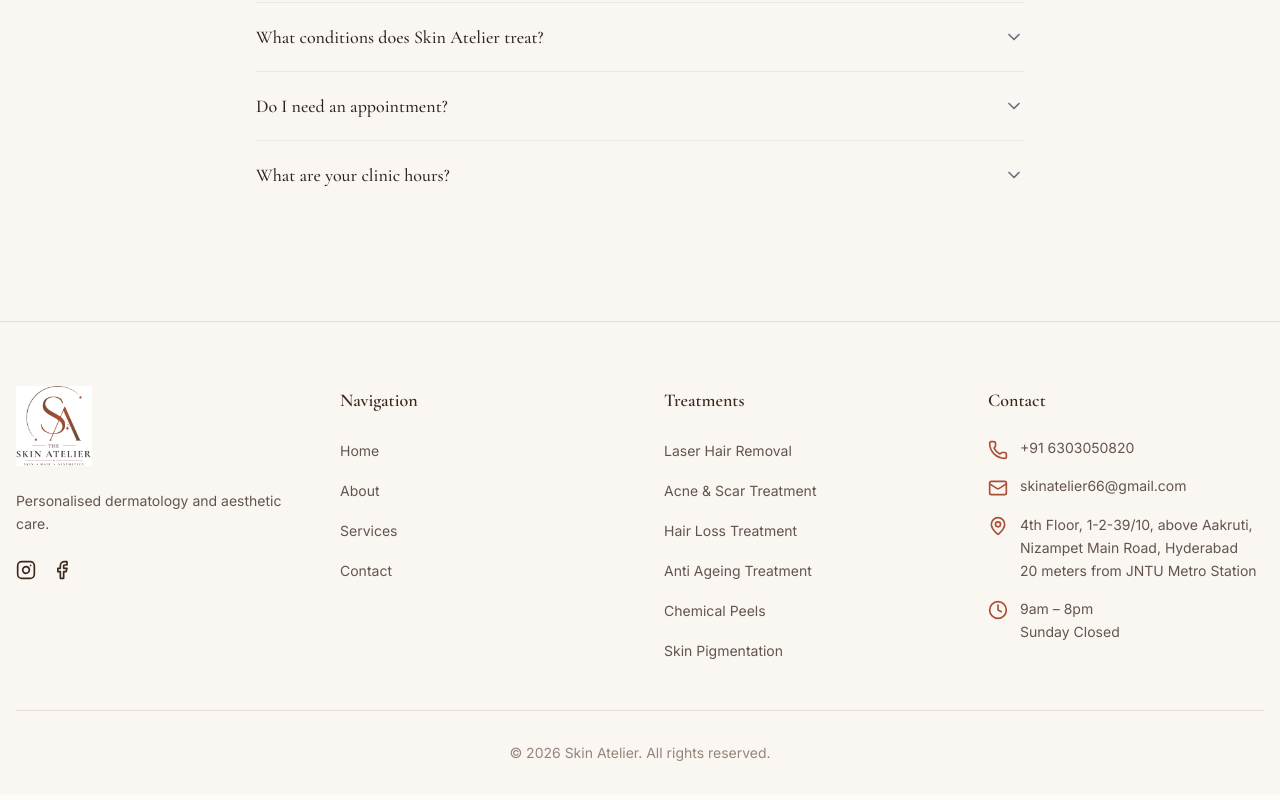
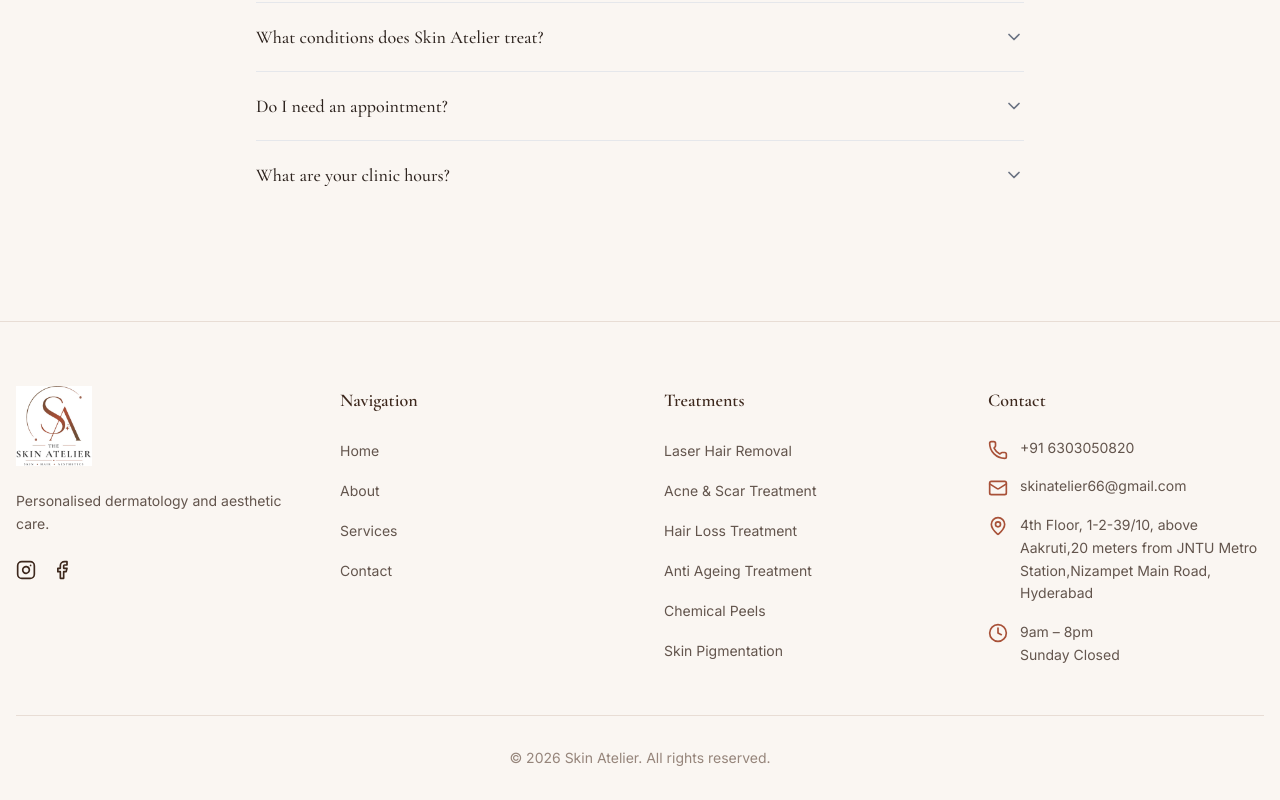
Before and after one commit to ManideepNarla22/skin-atelier, a React (Vite) app: page / in a window 1280 px wide. Shown: the part 5165-5965 px from the top of the page. Built offline with nearby package versions, Linux system fonts and the light colour scheme.

Commit message:
Update clinic address

```diff
--- a/src/components/Footer.jsx
+++ b/src/components/Footer.jsx
@@ -84,8 +84,8 @@ const Footer = () => {
               <li className="flex items-start">
                 <MapPin className="w-5 h-5 mr-3 text-accent flex-shrink-0 mt-0.5" />
                 <span className="text-text-light text-sm leading-relaxed">
-                  4th Floor, 1-2-39/10, above Aakruti, Nizampet Main Road, Hyderabad<br />
-                  20 meters from JNTU Metro Station
+                  4th Floor, 1-2-39/10, above Aakruti,20 meters from JNTU Metro Station,Nizampet Main Road, Hyderabad<br />
+
                 </span>
               </li>
               <li className="flex items-start">
--- a/src/pages/Contact.jsx
+++ b/src/pages/Contact.jsx
@@ -54,9 +54,9 @@ const Contact = () => {
                 <div>
                   <h3 className="font-serif text-xl text-stone-900 mb-2">Address</h3>
                   <p className="text-stone-600 leading-relaxed">
-                    4th Floor, 1-2-39/10, above Aakruti,<br />
+                    4th Floor, 1-2-39/10, above Aakruti,20 meters from JNTU Metro Station,<br />
                     Nizampet Main Road, Hyderabad<br />
-                    20 meters from JNTU Metro Station
+
                   </p>
                 </div>
               </div>
@@ -147,9 +147,9 @@ const Contact = () => {
               </div>
               <h3 className="text-2xl font-serif text-stone-900 mb-4">Skin Atelier</h3>
               <p className="text-stone-600 mb-8 leading-relaxed text-lg">
-                4th Floor, 1-2-39/10, above Aakruti,<br />
+                4th Floor, 1-2-39/10, above Aakruti,20 meters from JNTU Metro Station,<br />
                 Nizampet Main Road, Hyderabad<br />
-                20 meters from JNTU Metro Station
+
               </p>
 
               <Button
```
